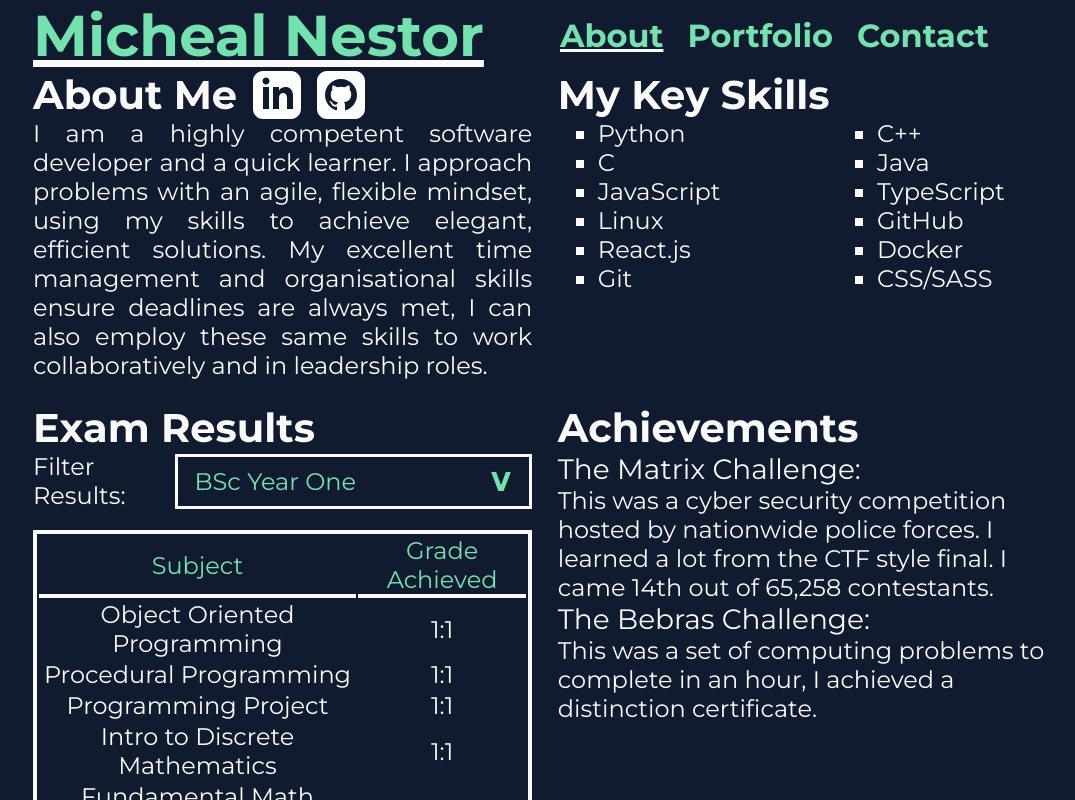
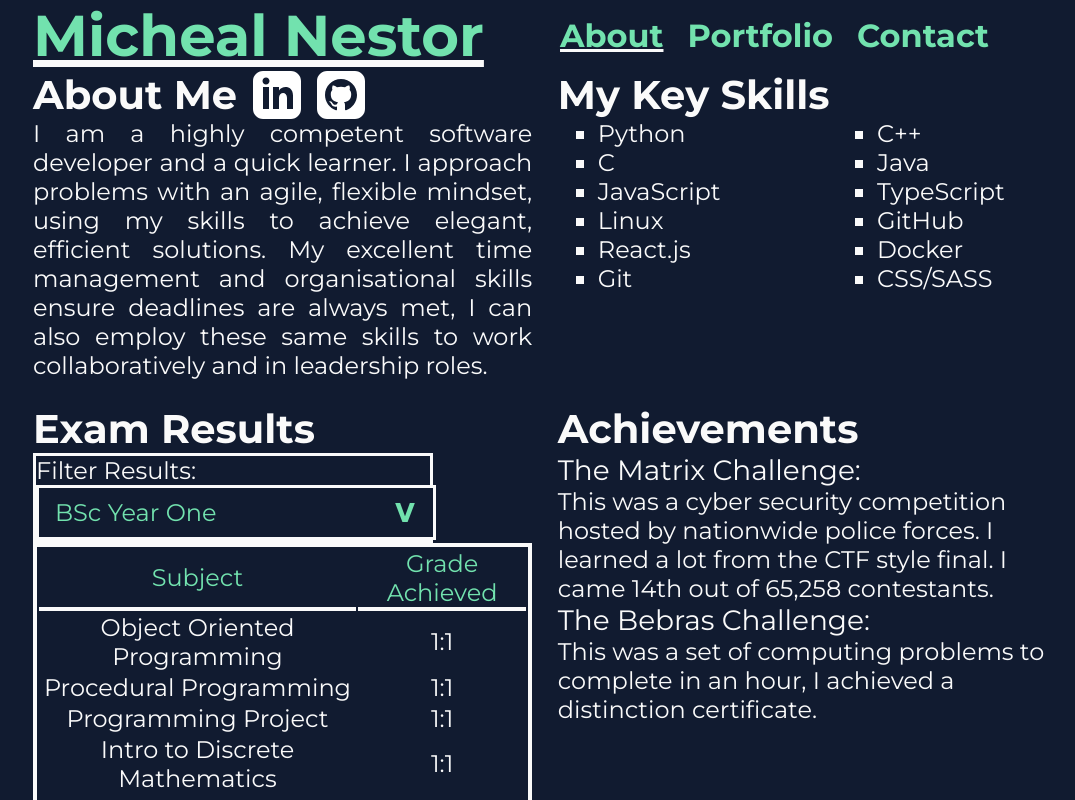
Before and after one commit to MichealNestor01/react-michealnestor.com, a React (Create React App) app: page /about in a window 1280 px wide. Shown: the whole page, without its empty margins (95-1170 px from the left). Built offline with nearby package versions, Linux system fonts and the light colour scheme.

Commit message:
refactored the select box styling

```diff
--- a/src/components/SelectBox.js
+++ b/src/components/SelectBox.js
@@ -3,33 +3,27 @@ import React from "react";
 import { useState } from "react";
 
 // this is a simple select box component
-const SelectBox = ({ options, changeHandler, screenWidth }) => {
+const SelectBox = ({ options, changeHandler }) => {
+  // hook setup
   const [showOptions, setShowOptions] = useState(false);
   const [current, setCurrent] = useState(0);
-
-  let suffix = "__desktop";
-  if (screenWidth < 1250) {
-    suffix = "__mobile";
-  }
 
   // get the current option
   const selectedOption = options[current];
 
   // showBoxHandler toggles show options
-  const showBoxHandler = () => {
-    setShowOptions(!showOptions);
-  };
+  const showBoxHandler = () => setShowOptions(!showOptions);
 
   // setup the classes
-  let selectionClasses = `selectBox__selections selectBox__selections${suffix}`;
-  let arrowClasses = `selectBox__arrow selectBox__arrow${suffix}`;
-  let optionClasses = `selectBox__option selectBox__option${suffix}`;
+  let selectionClasses = `selections`;
+  let arrowClasses = `arrow`;
+  let optionClasses = `option`;
 
   // if the toggle is on edit the classes
   if (showOptions) {
-    selectionClasses = `selectBox__selections selectBox__selections${suffix} selectBox__selections__visible`;
-    arrowClasses = `selectBox__arrow selectBox__arrow${suffix} selectBox__arrow__rotate`;
-    optionClasses = `selectBox__option selectBox__option${suffix} selectBox__option__visible`;
+    selectionClasses = `selections selections__visible`;
+    arrowClasses = `arrow arrow__rotate`;
+    optionClasses = `option  option__visible`;
   }
 
   // map the options to divs
@@ -52,9 +46,9 @@ const SelectBox = ({ options, changeHandler, screenWidth }) => {
 
   // return the select box component
   return (
-    <div className={`selectBox__wrapper selectBox__wrapper${suffix}`}>
-      <section className="selectBox__container" onClick={showBoxHandler}>
-        <p className="selectBox__text">{selectedOption}</p>
+    <div className="selectBox">
+      <section className="container" onClick={showBoxHandler}>
+        <p className="text">{selectedOption}</p>
         <div className={arrowClasses}>{"<"}</div>
       </section>
       <div className={selectionClasses}>{selectOptions}</div>
--- a/src/styles/components/_selectBox.scss
+++ b/src/styles/components/_selectBox.scss
@@ -1,69 +1,107 @@
 .selectBox {
-  &__wrapper {
-    background-color: $colorPrimaryA;
+  // position and layout
   position: relative;
-    color: $colorSecondary;
+  // box model
   border: solid 0.2rem $colorPrimaryB;
-    font-size: 2rem;
-    &__desktop {
+  @include media(">tablet") {
     width: 25rem;
   }
-  }
-  &__container {
+  // background
+  background-color: $colorPrimaryA;
+  // typography
+  color: $colorSecondary;
+  font-size: var(--fontSizeMediumParagraph);
+  // children
+  .container {
+    // position and styling
+    @include flex(space-between, center, row);
+    // box model
     width: 100%;
     min-width: 10rem;
+    // background
     cursor: pointer;
-    @include flex(space-between, center, row);
-  }
-  &__text {
-    color: $colorSecondary;
+    // children
+    .text {
+      // box model
       user-select: none;
       margin-left: 1rem;
+      // typography
+      color: $colorSecondary;
     }
-  &__arrow {
+    .arrow {
+      // animation
       transform: rotate(-90deg);
-    font-size: 2.5rem;
-    font-weight: 700;
-    user-select: none;
-    margin-right: 1rem;
       transition: all 0.5s ease;
       &__rotate {
         transform: rotate(-270deg);
       }
+      // box model
+      margin-right: 1rem;
+      user-select: none;
+      // typgraphy
+      font-size: 2.5rem;
+      font-weight: 700;
     }
-  &__selections {
+  }
+  .selections {
+    // position and layout
+    position: absolute;
     z-index: 5;
-    user-select: none;
-    position: absolute;
-    visibility: hidden;
-    background-color: transparent;
-    margin-right: 1rem;
+    // animation
     transition: all 0.5s ease;
-    :nth-child(1) {
-      margin-top: 0.2rem;
-    }
-    &__desktop {
-      width: 25rem;
-      transform: translateY(1rem) translateX(-0.2rem);
-    }
-    &__mobile {
-      width: 15rem;
-      transform: translateY(1rem) translateX(-5.1rem);
-    }
     &__visible {
       transition: all 0.5s ease;
       visibility: visible;
       background-color: $colorPrimaryB;
     }
+    @include media(">=tablet") {
+      transform: translateY(1rem) translateX(-0.2rem);
     }
-  &__option {
+    @include media("<tablet") {
+      transform: translateY(1rem) translateX(-5.1rem);
+    }
+    // box model
+    user-select: none;
+    margin-right: 1rem;
+
+    @include media(">=tablet") {
+      width: 25rem;
+    }
+    @include media("<tablet") {
+      width: 15rem;
+    }
+    // background
+    visibility: hidden;
     background-color: transparent;
+    // children
+    :nth-child(1) {
+      margin-top: 0.2rem;
+    }
+    .option {
+      // position and visibility
+      visibility: hidden;
+      @include flex(center, center, row);
+      // animation
+      transition: all 0.5s ease;
+      // box model
+      margin-bottom: 0.2rem;
+      @include media(">=tablet") {
+        height: 2.3rem;
+        width: 98.5%;
+        transform: translateX(0.2rem);
+      }
+      @include media("<tablet") {
+        width: 97%;
+        height: 2rem;
+        transform: translateX(0.19rem);
+      }
+      // backgound
+      background-color: transparent;
+      // background
+      cursor: pointer;
+      // typography
       color: transparent;
-    visibility: hidden;
-    transition: all 0.5s ease;
-    margin-bottom: 0.2rem;
-    cursor: pointer;
-    @include flex(center, center, row);
+
       &__visible {
         transition: all 0.5s ease;
         visibility: visible;
@@ -73,15 +111,6 @@
           color: $colorSecondary;
         }
       }
-    &__desktop {
-      height: 2.3rem;
-      width: 98.5%;
-      transform: translateX(0.2rem);
-    }
-    &__mobile {
-      width: 97%;
-      height: 3rem;
-      transform: translateX(0.19rem);
     }
   }
 }
--- a/src/styles/index.css
+++ b/src/styles/index.css
@@ -913,22 +913,21 @@ ul {
   background-color: #72e2ae98;
 }
 
-.selectBox__wrapper {
+.selectBox {
+  position: relative;
+  border: solid 0.2rem #fafafa;
   background-color: #111b30;
-  position: relative;
   color: #72e2ae;
-  border: solid 0.2rem #fafafa;
-  font-size: 2rem;
-}
-
-.selectBox__wrapper__desktop {
+  font-size: var(--fontSizeMediumParagraph);
+}
+
+@media (min-width: 769px) {
+  .selectBox {
     width: 25rem;
   }
-
-.selectBox__container {
-  width: 100%;
-  min-width: 10rem;
-  cursor: pointer;
+}
+
+.selectBox .container {
   display: -webkit-box;
   display: -ms-flexbox;
   display: flex;
@@ -942,97 +941,132 @@ ul {
   -webkit-box-direction: normal;
       -ms-flex-direction: row;
           flex-direction: row;
-}
-
-.selectBox__text {
-  color: #72e2ae;
+  width: 100%;
+  min-width: 10rem;
+  cursor: pointer;
+}
+
+.selectBox .container .text {
   -webkit-user-select: none;
      -moz-user-select: none;
       -ms-user-select: none;
           user-select: none;
   margin-left: 1rem;
-}
-
-.selectBox__arrow {
+  color: #72e2ae;
+}
+
+.selectBox .container .arrow {
   -webkit-transform: rotate(-90deg);
           transform: rotate(-90deg);
+  -webkit-transition: all 0.5s ease;
+  transition: all 0.5s ease;
+  margin-right: 1rem;
+  -webkit-user-select: none;
+     -moz-user-select: none;
+      -ms-user-select: none;
+          user-select: none;
   font-size: 2.5rem;
   font-weight: 700;
+}
+
+.selectBox .container .arrow__rotate {
+  -webkit-transform: rotate(-270deg);
+          transform: rotate(-270deg);
+}
+
+.selectBox .selections {
+  position: absolute;
+  z-index: 5;
+  -webkit-transition: all 0.5s ease;
+  transition: all 0.5s ease;
   -webkit-user-select: none;
      -moz-user-select: none;
       -ms-user-select: none;
           user-select: none;
   margin-right: 1rem;
-  -webkit-transition: all 0.5s ease;
-  transition: all 0.5s ease;
-}
-
-.selectBox__arrow__rotate {
-  -webkit-transform: rotate(-270deg);
-          transform: rotate(-270deg);
-}
-
-.selectBox__selections {
-  z-index: 5;
-  -webkit-user-select: none;
-     -moz-user-select: none;
-      -ms-user-select: none;
-          user-select: none;
-  position: absolute;
   visibility: hidden;
   background-color: transparent;
-  margin-right: 1rem;
-  -webkit-transition: all 0.5s ease;
-  transition: all 0.5s ease;
-}
-
-.selectBox__selections :nth-child(1) {
-  margin-top: 0.2rem;
-}
-
-.selectBox__selections__desktop {
-  width: 25rem;
-  -webkit-transform: translateY(1rem) translateX(-0.2rem);
-          transform: translateY(1rem) translateX(-0.2rem);
-}
-
-.selectBox__selections__mobile {
-  width: 15rem;
-  -webkit-transform: translateY(1rem) translateX(-5.1rem);
-          transform: translateY(1rem) translateX(-5.1rem);
-}
-
-.selectBox__selections__visible {
+}
+
+.selectBox .selections__visible {
   -webkit-transition: all 0.5s ease;
   transition: all 0.5s ease;
   visibility: visible;
   background-color: #fafafa;
 }
 
-.selectBox__option {
-  background-color: transparent;
-  color: transparent;
+@media (min-width: 768px) {
+  .selectBox .selections {
+    -webkit-transform: translateY(1rem) translateX(-0.2rem);
+            transform: translateY(1rem) translateX(-0.2rem);
+  }
+}
+
+@media (max-width: 767px) {
+  .selectBox .selections {
+    -webkit-transform: translateY(1rem) translateX(-5.1rem);
+            transform: translateY(1rem) translateX(-5.1rem);
+  }
+}
+
+@media (min-width: 768px) {
+  .selectBox .selections {
+    width: 25rem;
+  }
+}
+
+@media (max-width: 767px) {
+  .selectBox .selections {
+    width: 15rem;
+  }
+}
+
+.selectBox .selections :nth-child(1) {
+  margin-top: 0.2rem;
+}
+
+.selectBox .selections .option {
   visibility: hidden;
+  display: -webkit-box;
+  display: -ms-flexbox;
+  display: flex;
+  -webkit-box-pack: center;
+      -ms-flex-pack: center;
+          justify-content: center;
+  -webkit-box-align: center;
+      -ms-flex-align: center;
+          align-items: center;
+  -webkit-box-orient: horizontal;
+  -webkit-box-direction: normal;
+      -ms-flex-direction: row;
+          flex-direction: row;
   -webkit-transition: all 0.5s ease;
   transition: all 0.5s ease;
   margin-bottom: 0.2rem;
+  background-color: transparent;
   cursor: pointer;
-  display: -webkit-box;
-  display: -ms-flexbox;
-  display: flex;
-  -webkit-box-pack: center;
-      -ms-flex-pack: center;
-          justify-content: center;
-  -webkit-box-align: center;
-      -ms-flex-align: center;
-          align-items: center;
-  -webkit-box-orient: horizontal;
-  -webkit-box-direction: normal;
-      -ms-flex-direction: row;
-          flex-direction: row;
-}
-
-.selectBox__option__visible {
+  color: transparent;
+}
+
+@media (min-width: 768px) {
+  .selectBox .selections .option {
+    height: 2.3rem;
+    width: 98.5%;
+    -webkit-transform: translateX(0.2rem);
+            transform: translateX(0.2rem);
+  }
+}
+
+@media (max-width: 767px) {
+  .selectBox .selections .option {
+    width: 97%;
+    height: 2rem;
+    -webkit-transform: translateX(0.19rem);
+            transform: translateX(0.19rem);
+  }
+}
+
+.selectBox .selections .option__visible {
   -webkit-transition: all 0.5s ease;
   transition: all 0.5s ease;
   visibility: visible;
@@ -1040,22 +1074,8 @@ ul {
   color: #fafafa;
 }
 
-.selectBox__option__visible:hover {
+.selectBox .selections .option__visible:hover {
   color: #72e2ae;
-}
-
-.selectBox__option__desktop {
-  height: 2.3rem;
-  width: 98.5%;
-  -webkit-transform: translateX(0.2rem);
-          transform: translateX(0.2rem);
-}
-
-.selectBox__option__mobile {
-  width: 97%;
-  height: 3rem;
-  -webkit-transform: translateX(0.19rem);
-          transform: translateX(0.19rem);
 }
 
 .aboutPage {
@@ -1276,57 +1296,30 @@ ul {
 
 .aboutPage .content .box3 {
   width: 100%;
-}
-
-.aboutPage .content .box3 .selectBox {
+  /*
+      .selectBoxContainer {
+        // position and layout
+        @include media(">=LGtablet") {
+          @include flex(space-between, center, row);
+        }
+        @include media("<LGtablet") {
+          @include flex(center, center, row);
+        }
+        // box model
         margin-bottom: 20px;
         font-size: var(--fontSizeParagraph);
-}
-
-@media (min-width: 1120px) {
-  .aboutPage .content .box3 .selectBox {
-    display: -webkit-box;
-    display: -ms-flexbox;
-    display: flex;
-    -webkit-box-pack: justify;
-        -ms-flex-pack: justify;
-            justify-content: space-between;
-    -webkit-box-align: center;
-        -ms-flex-align: center;
-            align-items: center;
-    -webkit-box-orient: horizontal;
-    -webkit-box-direction: normal;
-        -ms-flex-direction: row;
-            flex-direction: row;
-  }
-}
-
-@media (max-width: 1119px) {
-  .aboutPage .content .box3 .selectBox {
-    display: -webkit-box;
-    display: -ms-flexbox;
-    display: flex;
-    -webkit-box-pack: center;
-        -ms-flex-pack: center;
-            justify-content: center;
-    -webkit-box-align: center;
-        -ms-flex-align: center;
-            align-items: center;
-    -webkit-box-orient: horizontal;
-    -webkit-box-direction: normal;
-        -ms-flex-direction: row;
-            flex-direction: row;
-  }
-}
-
-@media (max-width: 1119px) {
-  .aboutPage .content .box3 .selectBox p {
+        @include media("<LGtablet") {
+          p {
             margin-right: 1rem;
           }
         }
 
-.aboutPage .content .box3 .selectBox .selectBoxTitle {
-  color: #fafafa;
+        // children
+        .selectBoxTitle {
+          color: $colorPrimaryB;
+        }
+      }
+      */
 }
 
 .aboutPage .content .box3 .examWrapper {
@@ -1890,12 +1883,12 @@ ul {
   }
 }
 
-.portfolioPage .selectBox {
+.portfolioPage .selectBoxContainer {
   margin-top: 1rem;
 }
 
 @media (min-width: 768px) {
-  .portfolioPage .selectBox {
+  .portfolioPage .selectBoxContainer {
     display: -webkit-box;
     display: -ms-flexbox;
     display: flex;
@@ -1913,7 +1906,7 @@ ul {
 }
 
 @media (max-width: 767px) {
-  .portfolioPage .selectBox {
+  .portfolioPage .selectBoxContainer {
     display: -webkit-box;
     display: -ms-flexbox;
     display: flex;
@@ -1931,23 +1924,23 @@ ul {
 }
 
 @media (min-width: 768px) {
-  .portfolioPage .selectBox {
+  .portfolioPage .selectBoxContainer {
     width: 80%;
   }
 }
 
 @media (max-width: 767px) {
-  .portfolioPage .selectBox {
+  .portfolioPage .selectBoxContainer {
     width: 98%;
   }
 }
 
-.portfolioPage .selectBox .selectBoxTitle {
+.portfolioPage .selectBoxContainer .selectBoxTitle {
   color: #fafafa;
 }
 
 @media (min-width: 768px) {
-  .portfolioPage .selectBox .selectBoxTitle {
+  .portfolioPage .selectBoxContainer .selectBoxTitle {
     margin-right: 2rem;
   }
 }
```
Also changed, not shown: 1 other file (tests, documents, lock files or other folders). Lines whose indentation alone changed are shown as unchanged.
